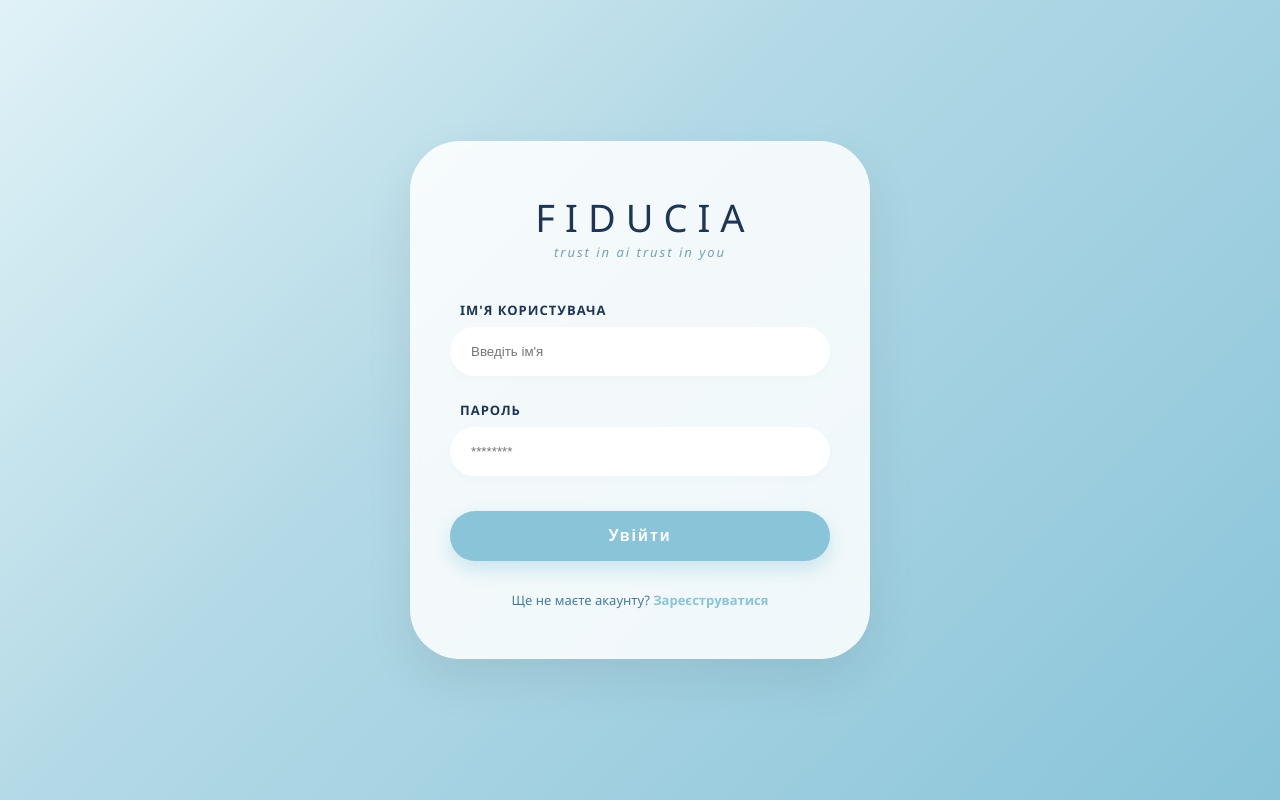
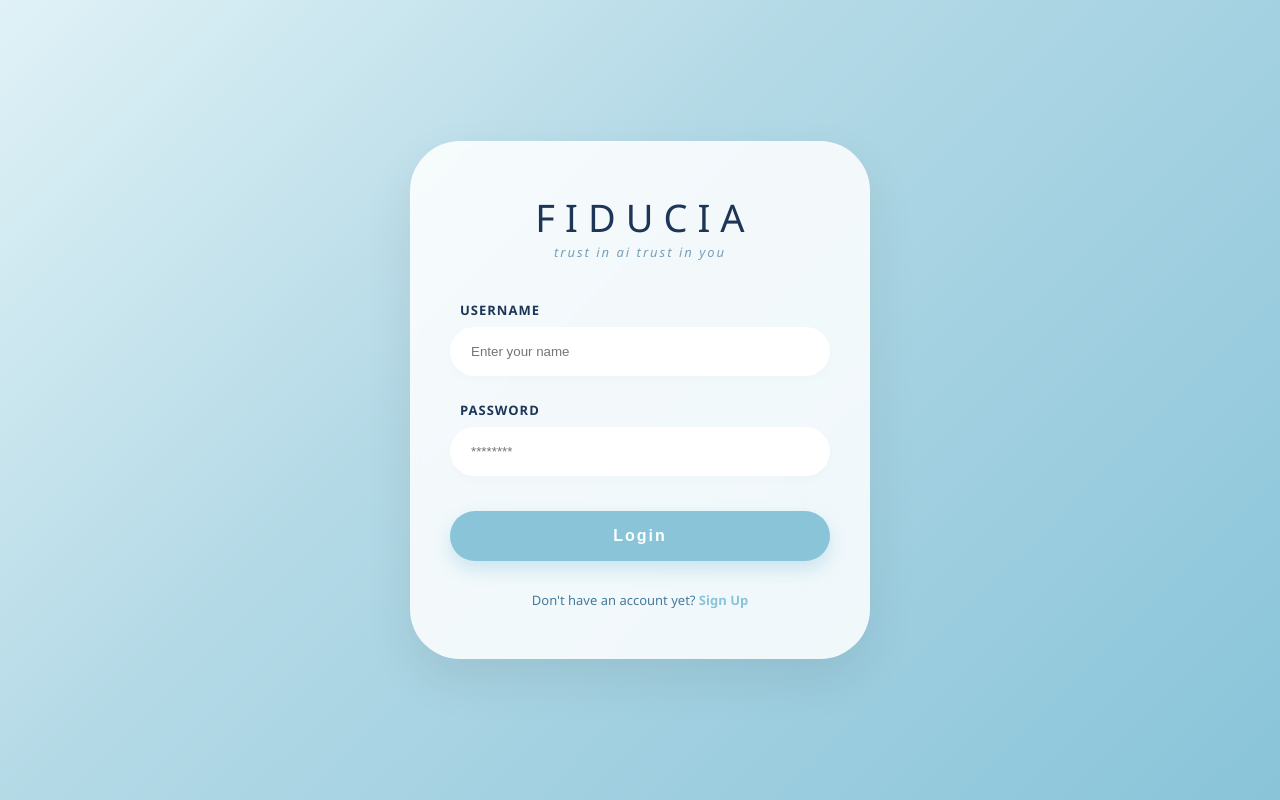
Before and after one commit to zmiiovskyi/feducia, a Django app: template feducia_project/users/templates/users/login.html in a window 1280 px wide. Run offline with Django 5.2, Linux system fonts and the light colour scheme; the template is opened without the code that fills it, so the values that code supplies are empty.

Commit message:
login in english

```diff
--- a/feducia_project/users/templates/users/login.html
+++ b/feducia_project/users/templates/users/login.html
@@ -1,6 +1,5 @@
 <!DOCTYPE html>
-<html lang="uk">
-<head>
+<html lang="en"> <head>
     <meta charset="UTF-8">
     <meta name="viewport" content="width=device-width, initial-scale=1.0">
     <title>Fiducia - Login</title>
@@ -9,9 +8,7 @@
             margin: 0;
             padding: 0;
             font-family: 'Segoe UI', sans-serif;
-
             background: linear-gradient(135deg, #e0f2f7 0%, #b3d9e6 40%, #89c4d9 100%);
-
             height: 100vh;
             display: flex;
             justify-content: center;
@@ -125,21 +122,16 @@
             {% csrf_token %}
 
             <div class="input-group">
-                <label>Ім'я користувача</label>
-                <input type="text" name="username" placeholder="Введіть ім'я" required>
+                <label>Username</label> <input type="text" name="username" placeholder="Enter your name" required> </div>
+
+            <div class="input-group">
+                <label>Password</label> <input type="password" name="password" placeholder="********" required>
             </div>
 
-            <div class="input-group">
-                <label>Пароль</label>
-                <input type="password" name="password" placeholder="********" required>
-            </div>
-
-            <button type="submit">Увійти</button>
-        </form>
+            <button type="submit">Login</button> </form>
 
         <div class="signup-link">
-            Ще не маєте акаунту? <a href="#">Зареєструватися</a>
-        </div>
+            Don't have an account yet? <a href="#">Sign Up</a> </div>
     </div>
 
 </body>
```
